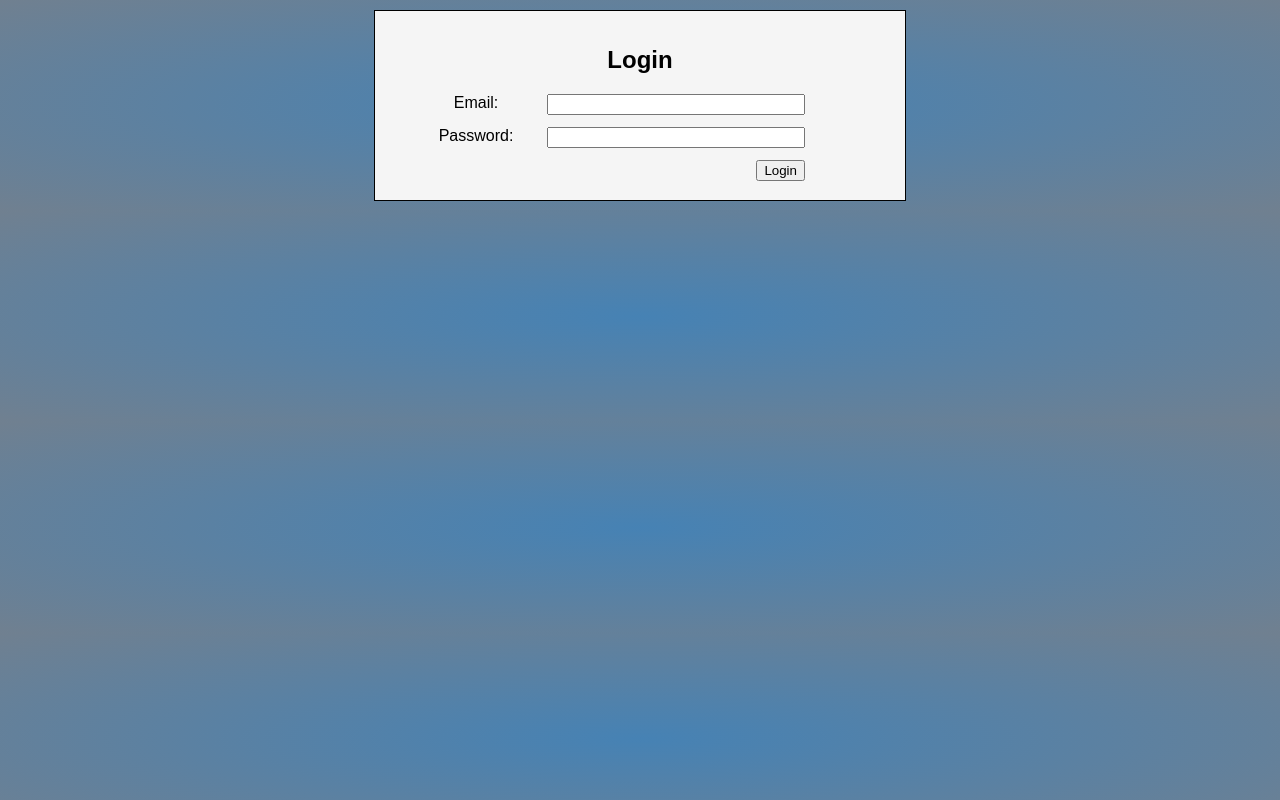
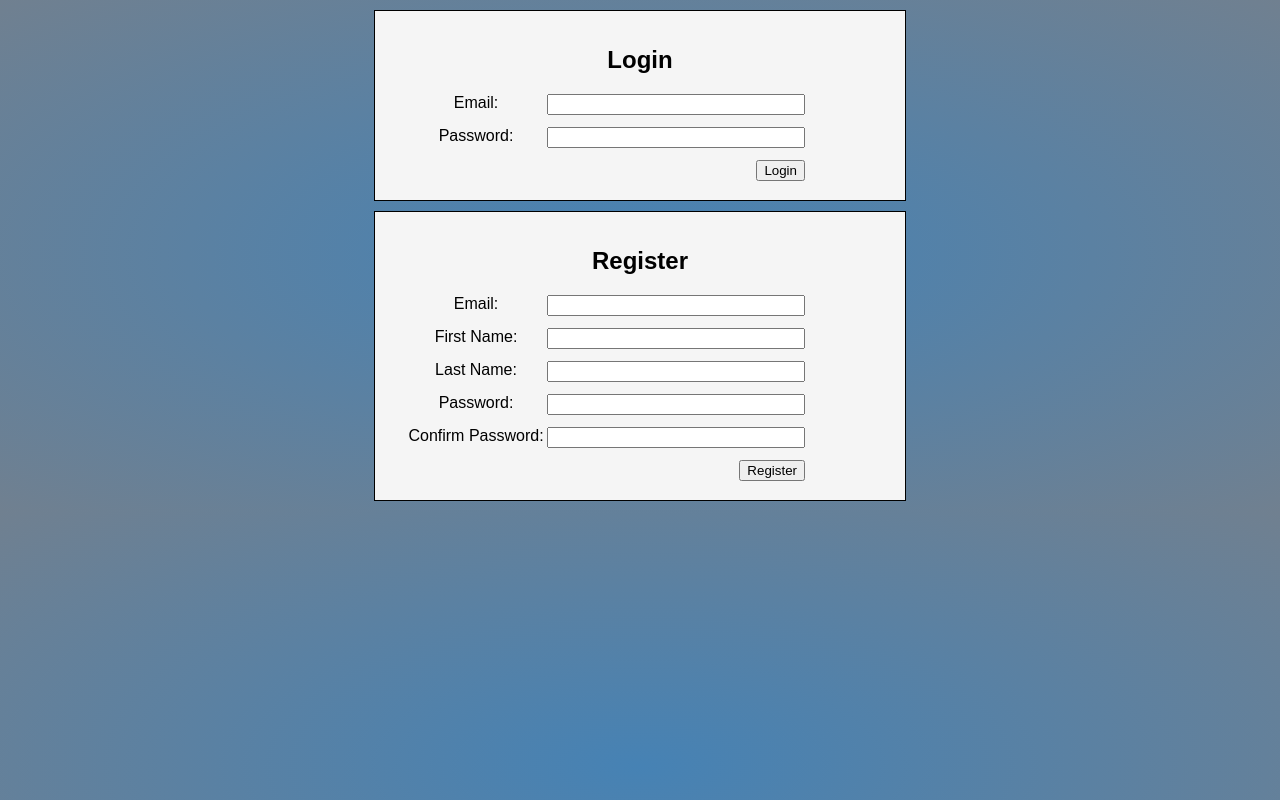
Before and after one commit to 247webdev/DataStreamNYC, a React (Create React App) app in the folder front-end/: page /logreg in a window 1280 px wide. Built offline with nearby package versions, Linux system fonts and the light colour scheme; no server answers.

Commit message:
Added way to register new users from LogReg component

```diff
--- a/front-end/src/App.js
+++ b/front-end/src/App.js
@@ -91,6 +91,7 @@ class App extends Component {
 
     const LogRegComponent = () => (<LogReg
       users={this.state.users}
+      createUser={this.createUser}
       loginUser={this.loginUser}
     />);
 
--- a/front-end/src/components/LogReg.js
+++ b/front-end/src/components/LogReg.js
@@ -11,7 +11,11 @@ const LogReg = (props) => {
         users={props.users}
         loginUser={props.loginUser}
       />
-      <RegisterForm />
+      <RegisterForm
+        users={props.users}
+        createUser={props.createUser}
+        loginUser={props.loginUser}
+      />
     </div>
   );
 }
--- a/front-end/src/components/LoginForm.js
+++ b/front-end/src/components/LoginForm.js
@@ -36,8 +36,8 @@ class LoginForm extends Component {
 
   checkUsers = (logUser) => {
     const curUser = this.props.users.find((user) => {
-      if (user.email == logUser.email &&
-        user.password == logUser.password) {
+      if (user.email === logUser.email &&
+        user.password === logUser.password) {
         return user;
       }
     });
@@ -72,7 +72,7 @@ class LoginForm extends Component {
               onChange={this.handleChange}
             />
           </label>
-          { this.state.error == '' ? null : <p>{this.state.error}</p> }
+          { this.state.error === '' ? null : <p>{this.state.error}</p> }
           <button id="login-submit" type="submit">Login</button>
         </form>
       </div>
--- a/front-end/src/components/RegisterForm.js
+++ b/front-end/src/components/RegisterForm.js
@@ -1,10 +1,149 @@
 import React, { Component } from 'react';
 
 class RegisterForm extends Component {
+  constructor() {
+    super();
+
+    this.state = {
+      error: '',
+      firstError: '',
+      lastError: '',
+      passError: '',
+      confError: '',
+      user: {},
+      redirectToSuggestionPage: false
+    };
+  }
+
+  handleChange = (event) => {
+    const attributeToChange = event.target.name;
+    const newValue = event.target.value;
+
+    const updatedUser = { ...this.state.user };
+    updatedUser[attributeToChange] = newValue;
+
+    this.setState({ user: updatedUser });
+  };
+
+  handleSubmit = (event) => {
+    event.preventDefault();
+
+    const val = this.validate(this.state.user);
+
+    if (!val) {
+      return;
+    }
+
+    const check = this.checkUsers(this.state.user);
+
+    if (check) {
+      const userToReg = {};
+      userToReg['email'] = this.state.user.email;
+      userToReg['firstName'] = this.state.user.firstName;
+      userToReg['lastName'] = this.state.user.lastName;
+      userToReg['password'] = this.state.user.password;
+
+      this.props.createUser(userToReg);
+
+      this.props.loginUser(userToReg);
+
+      this.setState({ redirectToSuggestionPage: true });
+    } else {
+      this.setState({ error: 'User already exists ' });
+    }
+  };
+
+  validate = (logUser) => {
+    if (logUser.firstName.length < 2) {
+      this.setState({ firstError: 'First name must be at least 2 characters' });
+    }
+    if (logUser.lastName.length < 2) {
+      this.setState({ lastError: 'Last name must be at least 2 characters' });
+    }
+    if (logUser.password.length < 2) {
+      this.setState({ passError: 'Password name must be at least 2 characters' });
+    }
+    if (logUser.passwordConfirm.length < 2) {
+      this.setState({ passError: 'Password and Confirmation do not match' });
+    }
+    if (this.state.firstError !== '' ||
+      this.state.lastError !== '' ||
+      this.state.passError !== '' ||
+      this.state.confError !== '') {
+        return false;
+    }
+    return true;
+  };
+
+  checkUsers = (logUser) => {
+    const curUser = this.props.users.find((user) => {
+      if (user.email === logUser.email) {
+        return user;
+      }
+    });
+
+    if (curUser == null) {
+      return false;
+    }
+    return true;
+  };
+
   render() {
+    if (this.state.redirectToSuggestionPage) {
+      return <Redirect to="/suggestionboard" />
+    }
+
     return (
-      <div>
-
+      <div className="forms">
+        <h2>Register</h2>
+        <form onSubmit={this.handleSubmit} id="register-form">
+          <label htmlFor="email">Email:
+            <input
+              id="register-email"
+              type="email"
+              name="email"
+              onChange={this.handleChange}
+            />
+          </label>
+          {this.state.firstError === '' ? null : <p>{this.state.firstError}</p>}
+          <label htmlFor="firstName">First Name:
+            <input
+              id="register-first-name"
+              type="text"
+              name="firstName"
+              onChange={this.handleChange}
+            />
+          </label>
+          {this.state.lastError === '' ? null : <p>{this.state.lastError}</p>}
+          <label htmlFor="lastName">Last Name:
+            <input
+              id="register-last-name"
+              type="text"
+              name="lastName"
+              onChange={this.handleChange}
+            />
+          </label>
+          {this.state.passError === '' ? null : <p>{this.state.passError}</p>}
+          <label htmlFor="password">Password:
+            <input
+              id="register-password"
+              type="password"
+              name="password"
+              onChange={this.handleChange}
+            />
+          </label>
+          {this.state.confError === '' ? null : <p>{this.state.confError}</p>}
+          <label htmlFor="passwordConfirm">Confirm Password:
+            <input
+              id="register-password-confirm"
+              type="password"
+              name="passwordConfirm"
+              onChange={this.handleChange}
+            />
+          </label>
+          {this.state.error === '' ? null : <p>{this.state.error}</p>}
+          <button id="register-submit" type="submit">Register</button>
+        </form>
       </div>
     );
   }
```
